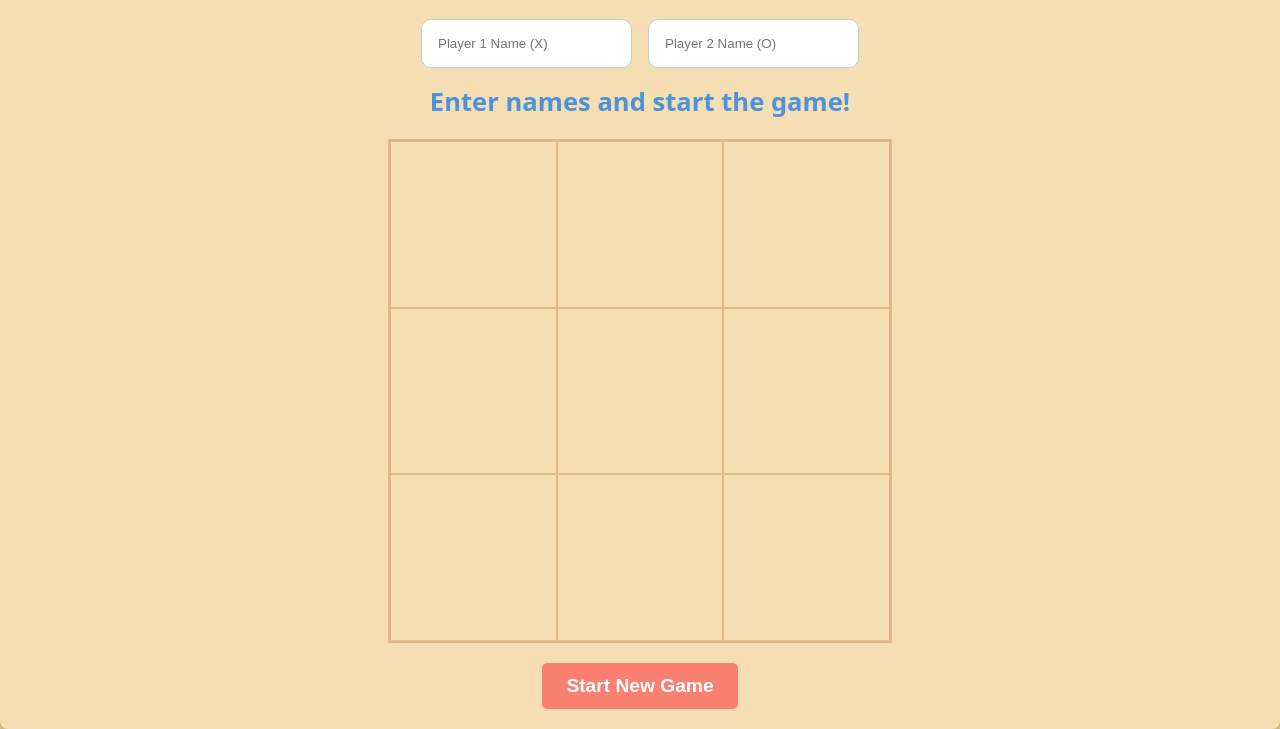
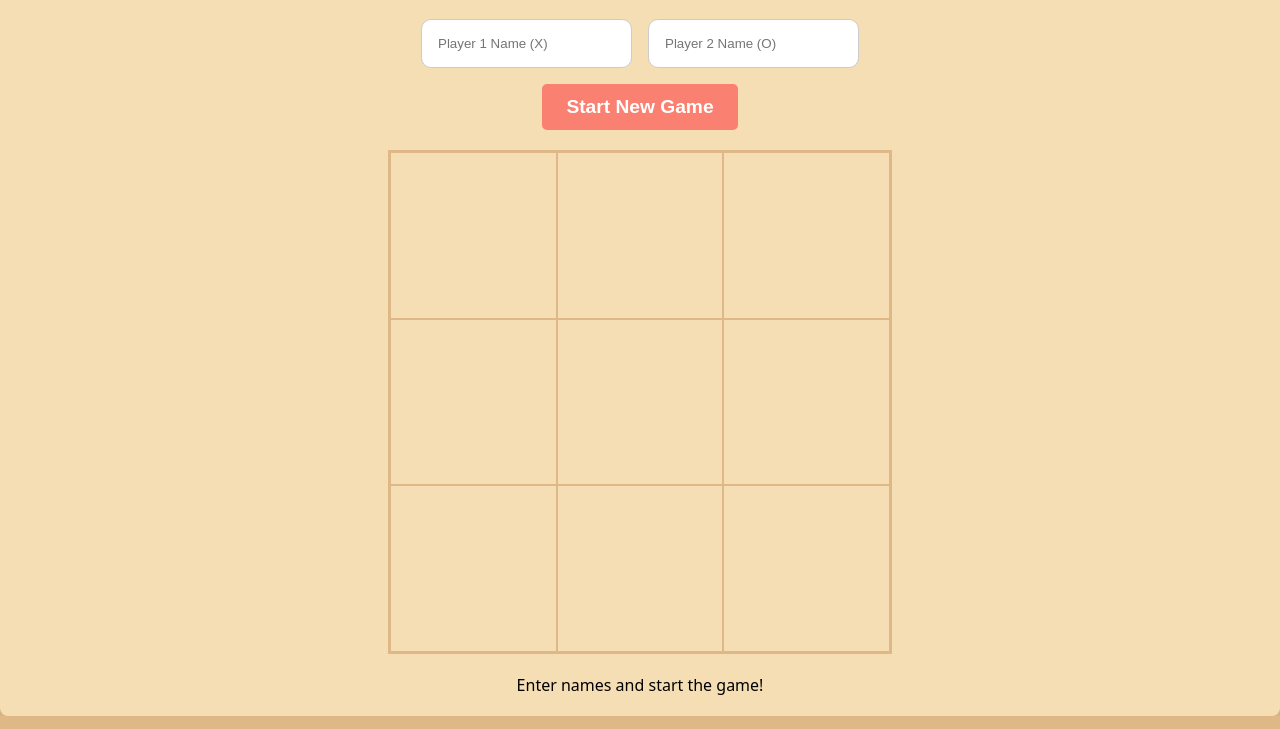
Before and after one commit to fab44-cloud/tic-tac-toe, a plain HTML site: page index.html in a window 1280 px wide. Shown: the part 87-816 px from the top of the page. Drawn offline with Linux system fonts and the light colour scheme.

Commit message:
Rearrange elements and change message id into results display for a more specific identifier

```diff
--- a/index.html
+++ b/index.html
@@ -17,18 +17,17 @@
         <input type="text" id="player2" placeholder="Player 2 Name (O)" />
       </div>
 
-      <div id="message">Enter names and start the game!</div>
+      <!-- Start/Restart button-->
+      <div class="game-controls">
+        <button id="start-btn">Start New Game</button>
+      </div>
 
       <div id="gameBoard">
         <!-- Cells will be dynamically generated by javascript here -->
       </div>
 
+      <div id="results-display">Enter names and start the game!</div>
       <!-- <h2 id="message"></h2> -->
-      <!-- Start/Restart button and results display-->
-      <div class="game-controls">
-        <button id="start-btn">Start New Game</button>
-        <div class="results-display"></div>
-      </div>
     </div>
   </body>
 </html>
```
